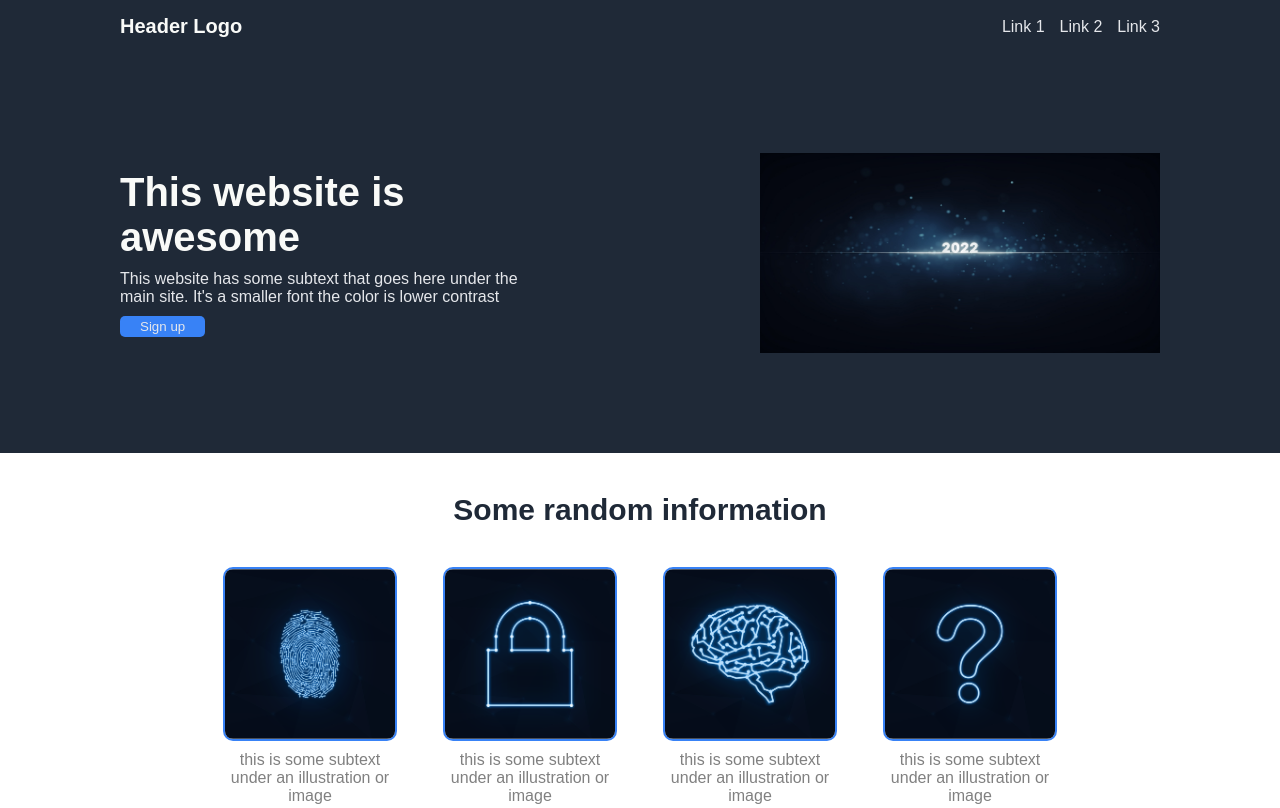
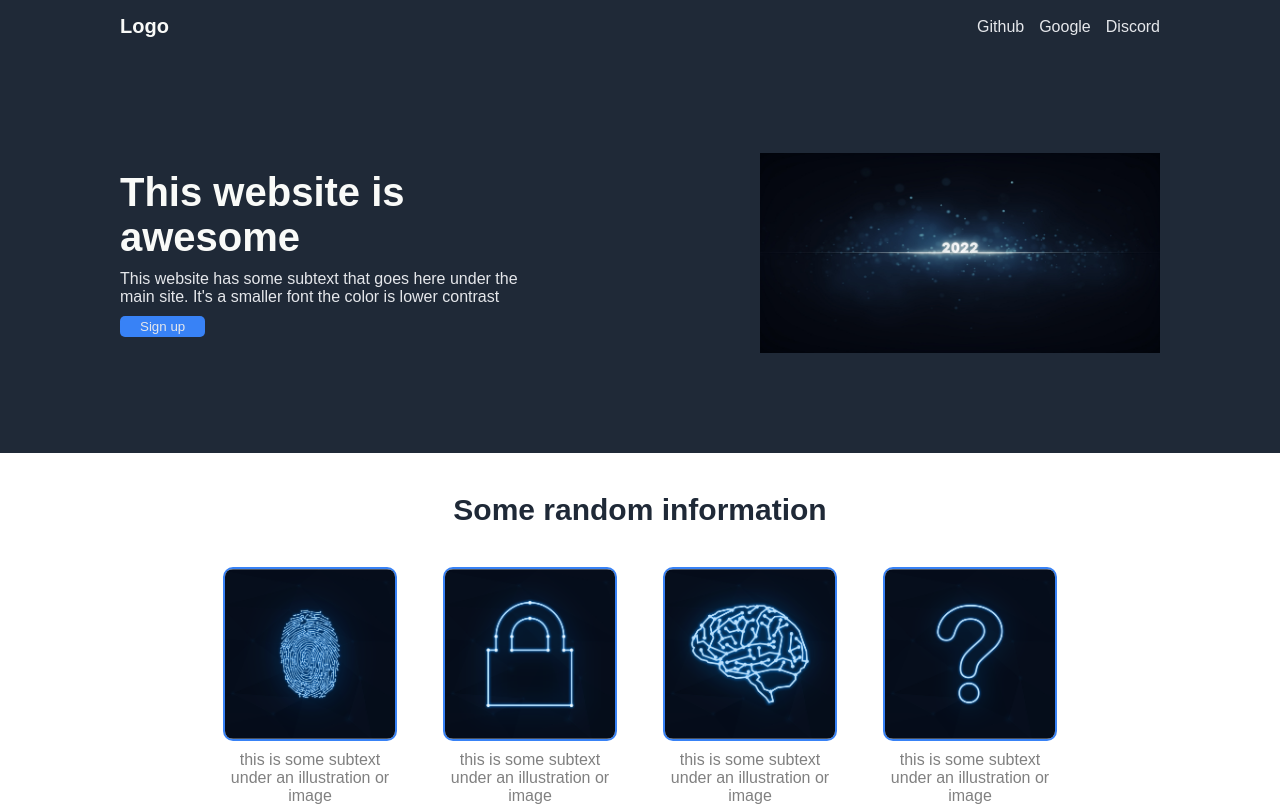
Before and after one commit to Mohammad4844/odin-landing-page, a plain HTML site: page index.html in a window 1280 px wide. Shown: the top 808 px of the page. Drawn offline with Linux system fonts and the light colour scheme.

Commit message:
header links lead to pages now

```diff
--- a/index.html
+++ b/index.html
@@ -12,13 +12,13 @@
 
      <div class="header-top">
           <div class="header-left">
-               Header Logo
+               Logo
           </div>
           <div class="header-right">
                <ul>
-                    <li><a href="">Link 1</a></li>
-                    <li><a href="">Link 2</a></li>
-                    <li><a href="">Link 3</a></li>
+                    <li><a href="https://github.com/" target="_blank">Github</a></li>
+                    <li><a href="https://google.com/" target="_blank">Google</a></li>
+                    <li><a href="https://discord.com" target="_blank">Discord</a></li>
                </ul>
           </div>
      </div>
```
